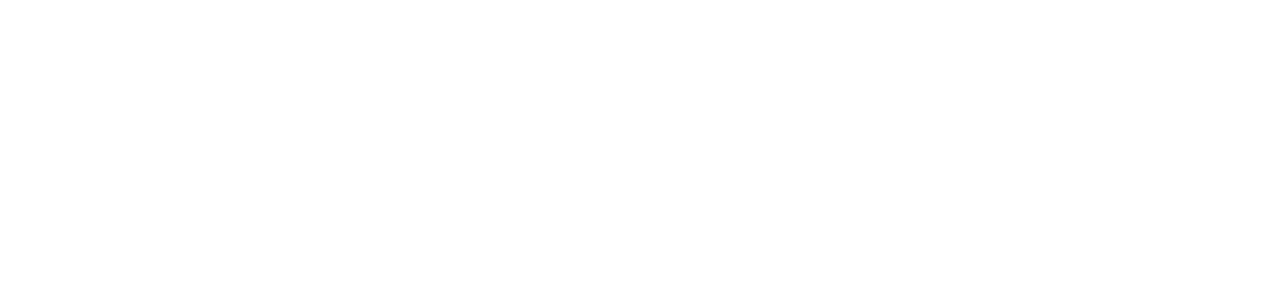
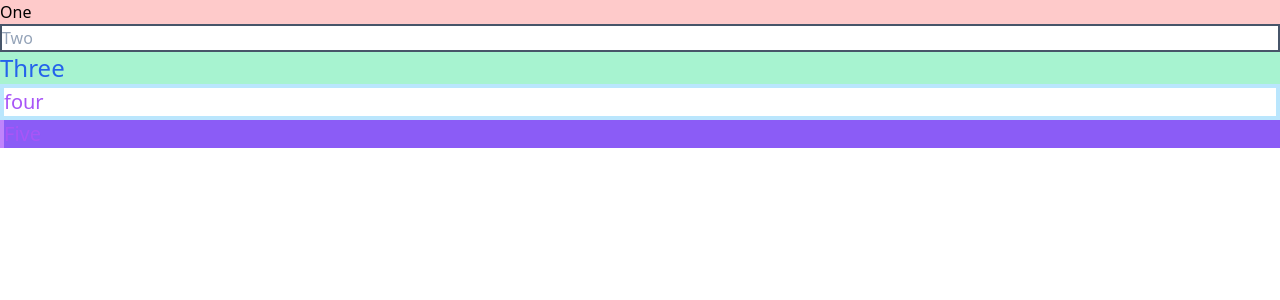
Before and after one commit to asimkamalk/react-with-tailwindCSS, a React (Vite) app in the folder Task/: page / in a window 1280 px wide. Shown: the top 300 px of the page. Built offline with nearby package versions, Linux system fonts and the light colour scheme.

Commit message:
tailwind basics colors and borders

```diff
--- a/Task/index.html
+++ b/Task/index.html
@@ -1,9 +1,10 @@
-<!doctype html>
+<!DOCTYPE html>
 <html lang="en">
   <head>
     <meta charset="UTF-8" />
     <link rel="icon" type="image/svg+xml" href="/vite.svg" />
     <meta name="viewport" content="width=device-width, initial-scale=1.0" />
+    <script src="https://cdn.tailwindcss.com"></script>
     <title>task</title>
   </head>
   <body>
--- a/Task/src/App.jsx
+++ b/Task/src/App.jsx
@@ -61,9 +61,30 @@
 //   );
 // };
 
+// TailwindCSS
+import TailwindPrac from "./TailwindPrac";
+
 function App() {
   return (
     <>
+      {/* Tailwind */}
+      <div className="">
+        <TailwindPrac label="One" styles="bg-red-200" />
+
+        <TailwindPrac
+          label="Two"
+          styles=" text-slate-400 border-slate-600 border-2 "
+        />
+        <TailwindPrac
+          label="Three"
+          styles="text-2xl bg-emerald-200  text-blue-600 "
+        />
+      </div>
+      <div className="text-xl text-purple-500">
+        <div className=" border-4 border-sky-200">four</div>
+
+        <div className="border-l-4 border-purple-400 bg-violet-500 ">Five</div>
+      </div>
       {/* <Title />
       <Title />
       <Title />
--- /dev/null
+++ b/Task/src/TailwindPrac.jsx
@@ -0,0 +1,6 @@
+// TAILWINDCSS
+const TailwindPrac = ({ label, styles }) => {
+  return <div className={styles}>{label}</div>;
+};
+
+export default TailwindPrac;
```
